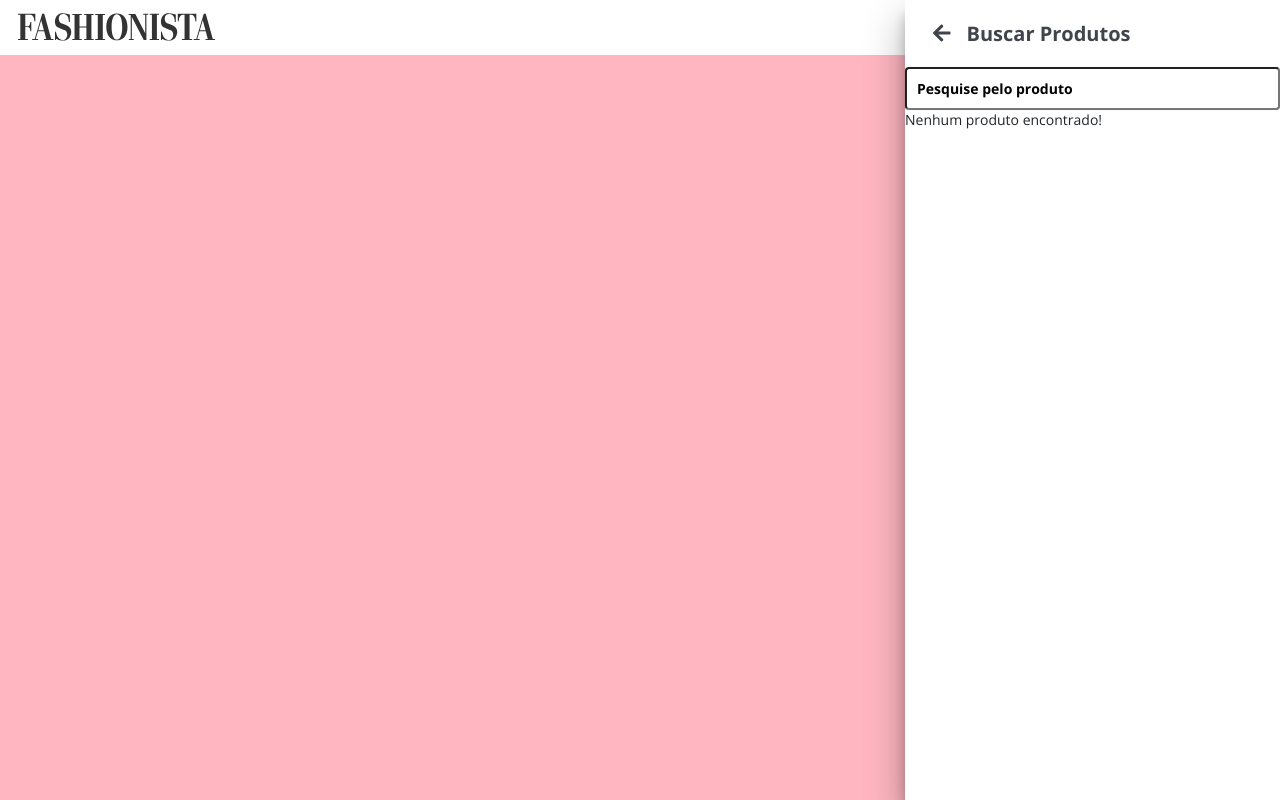
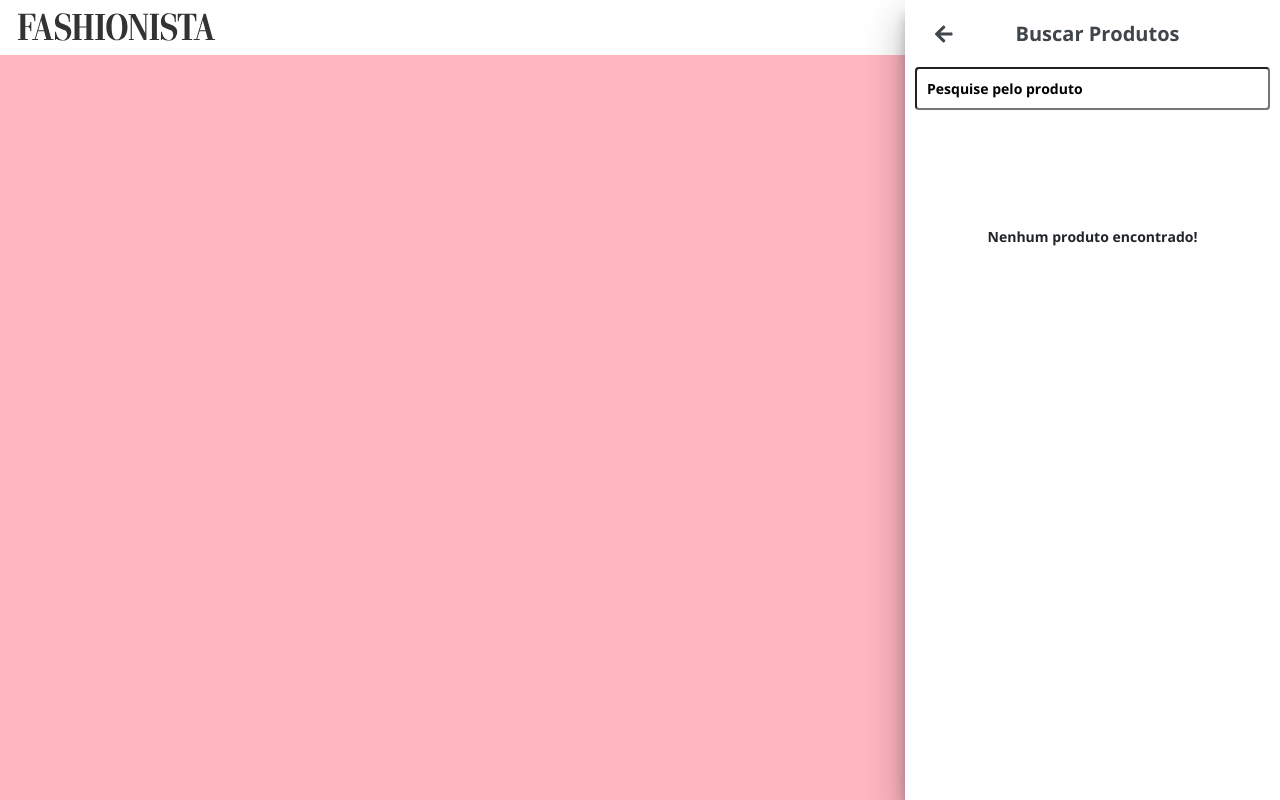
Before and after one commit to Shumax/DesafiosCodenationReact, a React (Create React App) app in the folder fashionista/: page /products/1 in a window 1280 px wide. Both pictures are taken after a click on the icon 1209 px from the left and 26 px from the top of the page. Built offline with nearby package versions, Linux system fonts and the light colour scheme.

Commit message:
Mais estilos nos botoes

```diff
--- a/fashionista/src/containers/BagButton/Bag.scss
+++ b/fashionista/src/containers/BagButton/Bag.scss
@@ -1,22 +1,21 @@
 .bag {
-    min-height: 100vh;
 	width: 100%;
-    position: fixed;
-    top: 0;
-    z-index: 20;
+  min-height: 100%;
+  display: flex;
+  justify-content: flex-start;
+  align-items: center;
+  flex-direction: column;
+  padding: 0px 10px 10px;
 
 	&__title {
 		color: #474646;
 		font-size: 1.6rem;
 		font-weight: 800;
-        padding: 2rem;
 		width: 100%;
-
 	}
 	&__title--text {
 			font-size: 20px;
 			align-items: center;
-
 			color: #3f454b;
 	}
 
@@ -24,5 +23,6 @@
 			font-size: 20px;
 			color: #3f454b;
 			cursor: pointer;
+			right: auto;
 	}
 }
--- a/fashionista/src/containers/SearchButton/Search.scss
+++ b/fashionista/src/containers/SearchButton/Search.scss
@@ -20,21 +20,27 @@
 
 
 .search {
-  background: white;
-  min-height: 100vh;
   width: 100%;
-  position: fixed;
-  top: 0;
-  z-index: 20;
+  min-height: 100%;
+  display: flex;
+  justify-content: flex-start;
+  align-items: center;
+  flex-direction: column;
+  padding: 0px 10px 10px;
+
 
   &__title {
     color: #474646;
     font-size: 1.6rem;
     font-weight: 800;
-    padding: 2rem;
+		padding: 2rem;
+		width: 100%;
   }
 
   &__title--text {
+		display: inline-flex;
+		margin-left: 20%;
+		text-align: center;
     font-size: 20px;
     color: #3f454b;
   }
@@ -42,7 +48,8 @@
   &__back--button {
     font-size: 20px;
     color: #3f454b;
-    cursor: pointer;
+		cursor: pointer;
+		left: auto;
   }
 
   &__form {
@@ -65,6 +72,10 @@
       color: black;
     }
   }
+	&__content {
+		margin-top: 33%;
+		text-align: center;
+	}
 
 
 }
--- a/fashionista/src/containers/SearchButton/SearchButton.js
+++ b/fashionista/src/containers/SearchButton/SearchButton.js
@@ -18,16 +18,10 @@ const SearchButton = () => {
       <div className="visible">
         <div className="search">
           <div className="search__title">
-            <ul>
-              <li>
-                <FontAwesomeIcon className="search__back--button" icon={faArrowLeft}
+            <FontAwesomeIcon className="search__back--button" icon={faArrowLeft}
                 onClick={() => dispatch(handleCancealment())}
-                />
-              </li>
-              <li>
-                <strong className="search__title--text">Buscar Produtos</strong>
-              </li>
-            </ul>
+            />
+						<strong className="search__title--text">Buscar Produtos</strong>
           </div>
 
           <div className="search__form">
@@ -41,7 +35,7 @@ const SearchButton = () => {
           </div>
 					<div className="search__content">
 						{!searchedProducts.length ? (
-							<p>Nenhum produto encontrado!</p>
+							<strong>Nenhum produto encontrado!</strong>
 						):(
 							searchedProducts?.map((cards)=>(
 								<Link to={`products/${cards.id}`}>
```
Lines whose indentation alone changed are shown as unchanged.
